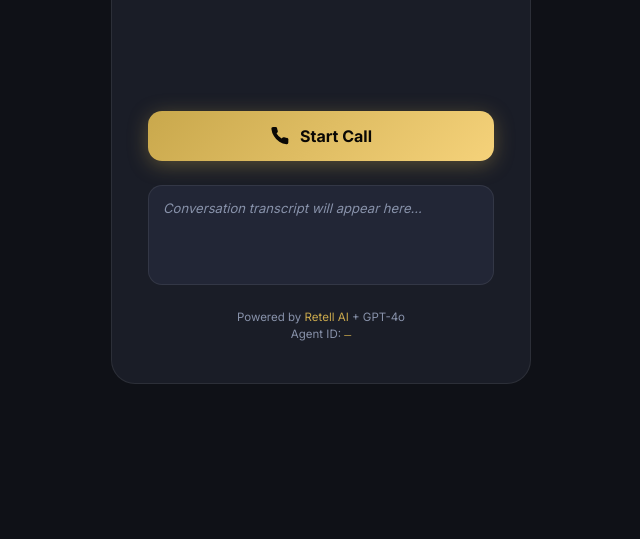
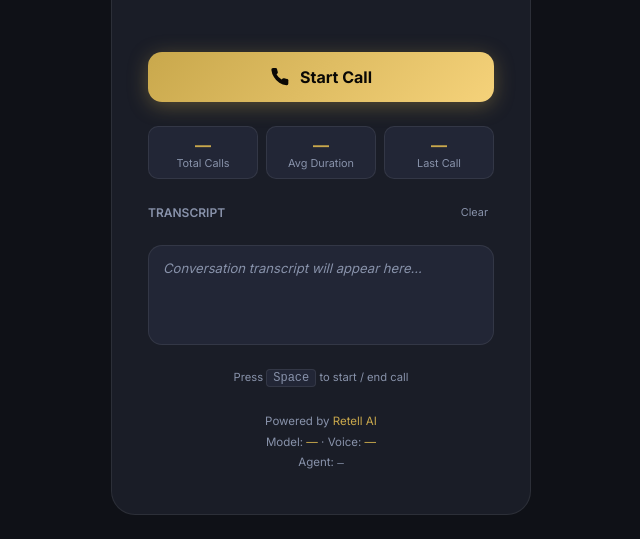
Before and after one commit to Shifu34/retell-real-estate-agent, a website: page index.html in a window 1280 px wide. Shown: the part 333-872 px from the top of the page, without its empty margins (319-959 px from the left). Before the commit the page ends 800 px from the top, so only its background shows below. Drawn offline with Linux system fonts and the light colour scheme; no server answers.

Commit message:
feat: improve frontend UI — stats panel, keyboard shortcut, clear transcript
- Add stats row showing total calls, avg duration, last call date
  (fetched from GET /stats on page load)
- Add Space key shortcut to start/end call without clicking
- Add TRANSCRIPT label + Clear button above transcript box
- Footer now shows model and voice_id pulled from /agent-info
- Display agent ID in smaller monospace font below model/voice

```diff
--- a/index.html
+++ b/index.html
@@ -194,10 +194,48 @@
     }
     .msg .sender { font-weight: 600; font-size: 0.72rem; margin-bottom: 2px; opacity: 0.7; }
 
+    /* ── Stats row ── */
+    .stats-row {
+      display: flex; gap: 8px; width: 100%;
+    }
+    .stat-chip {
+      flex: 1; background: var(--surface2); border: 1px solid var(--border);
+      border-radius: 10px; padding: 8px 10px; text-align: center;
+    }
+    .stat-chip .val {
+      font-size: 1rem; font-weight: 700; color: var(--gold); display: block;
+    }
+    .stat-chip .lbl {
+      font-size: 0.68rem; color: var(--text-muted); margin-top: 1px; display: block;
+    }
+
+    /* ── Transcript header ── */
+    .transcript-header {
+      display: flex; align-items: center; justify-content: space-between;
+      width: 100%;
+    }
+    .transcript-header span { font-size: 0.75rem; color: var(--text-muted); font-weight: 600; }
+    .clear-btn {
+      font-size: 0.68rem; color: var(--text-muted); background: none;
+      border: none; cursor: pointer; padding: 2px 6px; border-radius: 4px;
+      font-family: inherit; transition: color 0.2s;
+    }
+    .clear-btn:hover { color: var(--red); }
+
+    /* ── Keyboard hint ── */
+    .kbd-hint {
+      font-size: 0.7rem; color: var(--text-muted); text-align: center;
+    }
+    kbd {
+      display: inline-block; padding: 1px 6px;
+      background: var(--surface2); border: 1px solid var(--border);
+      border-radius: 4px; font-family: monospace; font-size: 0.75rem;
+    }
+
     /* ── Footer ── */
     .footer-note {
       font-size: 0.72rem; color: var(--text-muted); text-align: center;
-      line-height: 1.5;
+      line-height: 1.8;
     }
     .footer-note a { color: var(--gold); text-decoration: none; }
 
@@ -258,13 +296,38 @@
       <span id="btn-label">Start Call</span>
     </button>
 
+    <!-- Stats -->
+    <div class="stats-row">
+      <div class="stat-chip">
+        <span class="val" id="stat-calls">—</span>
+        <span class="lbl">Total Calls</span>
+      </div>
+      <div class="stat-chip">
+        <span class="val" id="stat-avg">—</span>
+        <span class="lbl">Avg Duration</span>
+      </div>
+      <div class="stat-chip">
+        <span class="val" id="stat-last">—</span>
+        <span class="lbl">Last Call</span>
+      </div>
+    </div>
+
     <!-- Transcript -->
+    <div class="transcript-header">
+      <span>TRANSCRIPT</span>
+      <button class="clear-btn" onclick="document.getElementById('transcript').innerHTML=''" id="clear-btn">Clear</button>
+    </div>
     <div class="transcript-box" id="transcript"></div>
+
+    <!-- Keyboard hint -->
+    <p class="kbd-hint">Press <kbd>Space</kbd> to start / end call</p>
 
     <!-- Footer -->
     <p class="footer-note">
-      Powered by <a href="https://retellai.com" target="_blank">Retell AI</a> + GPT-4o<br />
-      Agent ID: <span id="agent-id-display" style="color:var(--gold);font-family:monospace">—</span>
+      Powered by <a href="https://retellai.com" target="_blank">Retell AI</a><br />
+      Model: <span id="model-display" style="color:var(--gold)">—</span> ·
+      Voice: <span id="voice-display" style="color:var(--gold)">—</span><br />
+      Agent: <span id="agent-id-display" style="font-family:monospace;font-size:0.68rem">—</span>
     </p>
 
   </div>
@@ -440,15 +503,37 @@
       }
     };
 
+    // ── Space key shortcut ────────────────────────────────────────────────────
+    document.addEventListener('keydown', (e) => {
+      if (e.code === 'Space' && e.target === document.body) {
+        e.preventDefault();
+        if (!btn.classList.contains('connecting')) handleCall();
+      }
+    });
+
     // ── Load agent info on page load ─────────────────────────────────────────
     fetch('/agent-info')
       .then(r => r.json())
       .then(d => {
-        if (d.agent_id) {
-          document.getElementById('agent-id-display').textContent = d.agent_id;
-        }
+        if (d.agent_id)  document.getElementById('agent-id-display').textContent = d.agent_id;
+        if (d.model)     document.getElementById('model-display').textContent = d.model;
+        if (d.voice_id)  document.getElementById('voice-display').textContent = d.voice_id;
       })
       .catch(() => {});
+
+    // ── Load call stats ───────────────────────────────────────────────────────
+    async function refreshStats() {
+      try {
+        const s = await fetch('/stats').then(r => r.json());
+        document.getElementById('stat-calls').textContent = s.totalCalls ?? 0;
+        document.getElementById('stat-avg').textContent =
+          s.avgDurationSec > 0 ? `${s.avgDurationSec}s` : '—';
+        document.getElementById('stat-last').textContent = s.lastCall
+          ? new Date(s.lastCall).toLocaleDateString()
+          : 'None';
+      } catch { /* stats unavailable */ }
+    }
+    refreshStats();
   </script>
 </body>
 </html>
```
